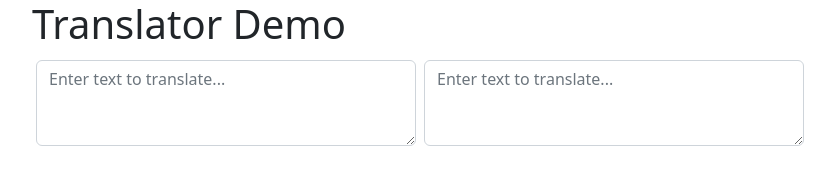
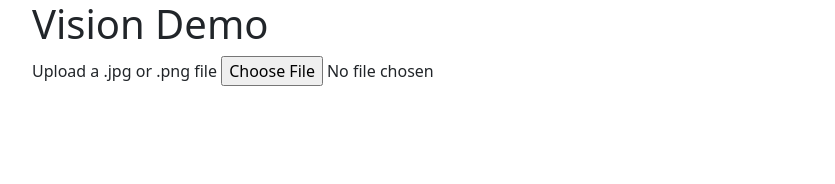
Before and after one commit to r0b-adams/ar-translator-backend-demo, a website: page client/index.html in a window 1280 px wide. Shown: the whole page, without its empty margins (220-1055 px from the left). Drawn offline with nearby package versions, Linux system fonts and the light colour scheme; no server answers.

Commit message:
updated client markup to accept file input

```diff
--- a/client/index.html
+++ b/client/index.html
@@ -4,7 +4,7 @@
     <meta charset="UTF-8" />
     <meta http-equiv="X-UA-Compatible" content="IE=edge" />
     <meta name="viewport" content="width=device-width, initial-scale=1.0" />
-    <title>Translator Demo</title>
+    <title>Vision Demo</title>
     <link
       href="https://cdn.jsdelivr.net/npm/bootstrap@5.2.0/dist/css/bootstrap.min.css"
       rel="stylesheet"
@@ -15,26 +15,16 @@
   </head>
   <body>
     <div class="container">
-      <h1>Translator Demo</h1>
-      <div class="d-flex">
-        <div class="flex-grow-1 m-1">
-          <textarea
-            class="form-control hide-scrollbar"
-            placeholder="Enter text to translate..."
-            id="translate-input"
-            rows="3"
-          ></textarea>
-        </div>
-        <div class="flex-grow-1 m-1">
-          <textarea
-            class="form-control hide-scrollbar"
-            placeholder="Enter text to translate..."
-            id="translate-input"
-            rows="3"
-          ></textarea>
-        </div>
+      <h1>Vision Demo</h1>
+
+      <div class="flex flex-col">
+        <label for="name">Upload a .jpg or .png file</label>
+        <input id="input" type="file" accept="image/jpeg, image/png"/>
       </div>
-    </div>
+      <div>
+        <img id="preview"/>
+      </div>
+
     <script src="./script.js"></script>
     <script
       src="https://cdn.jsdelivr.net/npm/bootstrap@5.2.0/dist/js/bootstrap.bundle.min.js"
```
